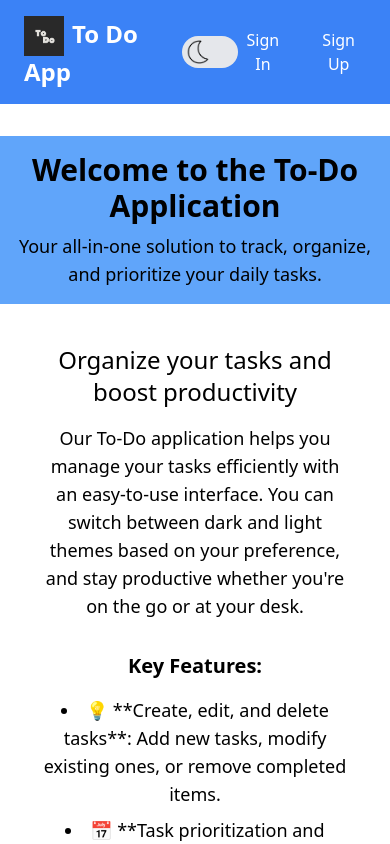
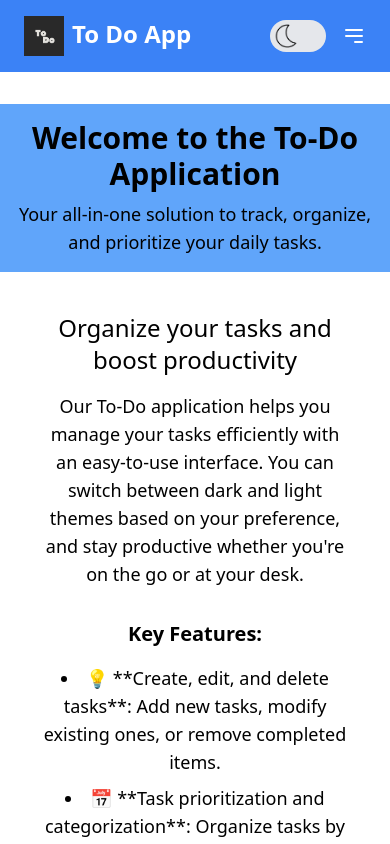
Before and after one commit to m-ahrukh/to-do, a Next.js app: page / in a window 390 px wide. Shown: the top 844 px of the page. Built offline with nearby package versions, Linux system fonts and the light colour scheme.

Commit message:
added layout responsiveness

```diff
--- a/src/app/layout.tsx
+++ b/src/app/layout.tsx
@@ -24,14 +24,13 @@ export default function RootLayout({
 }: {
   children: React.ReactNode;
 }) {
-
-  const [theme, setTheme] = useState('light');
-  const [isAuthenticated, setIsAuthenticated] = useState(false)
+  const [theme, setTheme] = useState("light");
+  const [isAuthenticated, setIsAuthenticated] = useState(false);
+  const [menuOpen, setMenuOpen] = useState(false); // State for mobile menu
   const router = useRouter();
 
-  // Retrieve theme from local storage and check user authentication status
   useEffect(() => {
-    const savedTheme = localStorage.getItem('theme') || 'light';
+    const savedTheme = localStorage.getItem("theme") || "light";
     setTheme(savedTheme);
     document.documentElement.classList.add(savedTheme);
 
@@ -40,13 +39,14 @@ export default function RootLayout({
         data: { user },
       } = await supabase.auth.getUser();
       setIsAuthenticated(!!user); // Set isAuthenticated to true if user exists
-    }
+    };
 
-    checkUserStatus()
+    checkUserStatus();
 
     // Listen for changes in authentication state
     const { data: { subscription } } = supabase.auth.onAuthStateChange(
       (event, session) => {
+        console.log(event);
         setIsAuthenticated(!!session?.user);
       }
     );
@@ -58,24 +58,24 @@ export default function RootLayout({
   }, []);
 
   const toggleTheme = () => {
-    const newTheme = theme === 'light' ? 'dark' : 'light';
+    const newTheme = theme === "light" ? "dark" : "light";
     setTheme(newTheme);
-    localStorage.setItem('theme', newTheme);
-    document.documentElement.classList.toggle('dark', newTheme === 'dark');
-    document.documentElement.classList.toggle('light', newTheme === 'light');
+    localStorage.setItem("theme", newTheme);
+    document.documentElement.classList.toggle("dark", newTheme === "dark");
+    document.documentElement.classList.toggle("light", newTheme === "light");
   };
 
-  // Function to handle user logout
   const handleLogout = async () => {
-    const { error } = await supabase.auth.signOut()
+    const { error } = await supabase.auth.signOut();
     if (error) {
-      console.error("logout Error:", error.message)
+      console.error("logout Error:", error.message);
     } else {
-      setIsAuthenticated(false) // Set the authentication state to false after logout
+      setIsAuthenticated(false); // Set the authentication state to false after logout
       console.log("User logged out successfully.");
-      router.push("/")
+      router.push("/");
     }
-  }
+  };
+
   return (
     <html lang="en">
       <head>
@@ -83,50 +83,67 @@ export default function RootLayout({
         <meta name="description" content="Creating To Do Application using NextJs" />
         <link rel="icon" href="/app_icon.ico" sizes="any" />
       </head>
-      <body className={`${geistSans.variable} ${geistMono.variable} antialiased min-h-screen flex flex-col`}>
+      <body
+        className={`${geistSans.variable} ${geistMono.variable} antialiased min-h-screen flex flex-col`}
+      >
         {/* Header Section */}
-        <header className={`w-full py-4 px-6 ${theme === 'dark' ? 'bg-gray-800' : 'bg-blue-500'}`}>
+        <header className={`w-full py-4 px-6 ${theme === "dark" ? "bg-gray-800" : "bg-blue-500"}`}>
           <div className="flex justify-between items-center">
 
             {/* Logo */}
-            <div className={`font-bold text-2xl ${theme === 'dark' ? 'text-gray-100' : 'text-white'}`}>
+            <div className={`font-bold text-2xl ${theme === "dark" ? "text-gray-100" : "text-white"}`}>
               <Link href="/">
-                <img src={theme === 'dark' ? "/logo_Dark_BG.png" : "/logo_Light_BG.png"} alt="Logo" className="h-10 w-10 inline-block mr-2" />
+                <img
+                  src={theme === "dark" ? "/logo_Dark_BG.png" : "/logo_Light_BG.png"}
+                  alt="Logo"
+                  className="h-10 w-10 inline-block mr-2"
+                />
                 To Do App
               </Link>
             </div>
 
+            {/* Desktop Theme Toggle and Navigation Links */}
+            <div className="hidden lg:flex items-center space-x-6">
               {/* Theme Toggle */}
-            <label className="relative inline-flex items-center cursor-pointer">
+              <label className="relative inline-flex items-center cursor-pointer mr-4">
                 <input
                   type="checkbox"
-                checked={theme === 'dark'}
+                  checked={theme === "dark"}
                   onChange={toggleTheme}
                   className="sr-only"
                 />
-              <div className={`w-14 h-8 ${theme === 'dark' ? 'bg-gray-700' : 'bg-gray-300'} relative rounded-full`}>
-                <span className={`absolute left-1 top-1 w-6 h-6 transition-transform duration-300 ${theme === 'dark' ? 'transform translate-x-6' : ''}`}></span>
+                <div
+                  className={`w-14 h-8 ${theme === "dark" ? "bg-gray-700" : "bg-gray-300"} relative rounded-full`}
+                >
+                  <span
+                    className={`absolute left-1 top-1 w-6 h-6 transition-transform duration-300 ${
+                      theme === "dark" ? "transform translate-x-6" : ""
+                    }`}
+                  ></span>
                 </div>
                 {/* Moon Image */}
                 <img
                   src="/moon.png"
                   alt="Moon"
-                className={`absolute left-1 top-1 w-6 h-6 transition-opacity duration-300 ${theme === 'dark' ? 'opacity-0' : 'opacity-100'}`}
+                  className={`absolute left-1 top-1 w-6 h-6 transition-opacity duration-300 ${
+                    theme === "dark" ? "opacity-0" : "opacity-100"
+                  }`}
                 />
                 {/* Sun Image */}
                 <img
                   src="/sun.png"
                   alt="Sun"
-                className={`absolute left-8 top-1 w-6 h-6 transition-opacity duration-300 ${theme === 'dark' ? 'opacity-100' : 'opacity-0'}`}
+                  className={`absolute left-8 top-1 w-6 h-6 transition-opacity duration-300 ${
+                    theme === "dark" ? "opacity-100" : "opacity-0"
+                  }`}
                 />
               </label>
 
-            {/* Navigation Links */}
+              {/* Desktop Navigation Links */}
               <nav>
-              <ul className={`flex space-x-6 ${theme === 'dark' ? 'text-gray-300' : 'text-white'}`}>
+                <ul className={`flex space-x-6 ${theme === "dark" ? "text-gray-300" : "text-white"}`}>
                   {isAuthenticated ? (
                     <>
-                    {/* If the user is authenticated, show About and Contact Us */}
                       <li>
                         <Link href="/about">
                           <button className="hover:underline">About</button>
@@ -145,7 +162,6 @@ export default function RootLayout({
                     </>
                   ) : (
                     <>
-                    {/* If the user is not authenticated, show Sign In and Sign Up */}
                       <li>
                         <Link href="/signin">
                           <button className="hover:underline">Sign In</button>
@@ -161,16 +177,111 @@ export default function RootLayout({
                 </ul>
               </nav>
             </div>
+
+            {/* Mobile Menu Icon */}
+            <div className="lg:hidden flex items-center">
+              {/* Theme Toggle */}
+              <label className="relative inline-flex items-center cursor-pointer mr-4">
+                <input
+                  type="checkbox"
+                  checked={theme === "dark"}
+                  onChange={toggleTheme}
+                  className="sr-only"
+                />
+                <div
+                  className={`w-14 h-8 ${theme === "dark" ? "bg-gray-700" : "bg-gray-300"} relative rounded-full`}
+                >
+                  <span
+                    className={`absolute left-1 top-1 w-6 h-6 transition-transform duration-300 ${
+                      theme === "dark" ? "transform translate-x-6" : ""
+                    }`}
+                  ></span>
+                </div>
+                {/* Moon Image */}
+                <img
+                  src="/moon.png"
+                  alt="Moon"
+                  className={`absolute left-1 top-1 w-6 h-6 transition-opacity duration-300 ${
+                    theme === "dark" ? "opacity-0" : "opacity-100"
+                  }`}
+                />
+                {/* Sun Image */}
+                <img
+                  src="/sun.png"
+                  alt="Sun"
+                  className={`absolute left-8 top-1 w-6 h-6 transition-opacity duration-300 ${
+                    theme === "dark" ? "opacity-100" : "opacity-0"
+                  }`}
+                />
+              </label>
+
+              {/* Hamburger Menu */}
+              <button className="text-white focus:outline-none" onClick={() => setMenuOpen(!menuOpen)}>
+                <svg
+                  className="w-6 h-6"
+                  fill="none"
+                  stroke="currentColor"
+                  viewBox="0 0 24 24"
+                  xmlns="http://www.w3.org/2000/svg"
+                >
+                  <path strokeLinecap="round" strokeLinejoin="round" strokeWidth={2} d="M4 6h16M4 12h16m-7 6h7"></path>
+                </svg>
+              </button>
+            </div>
+          </div>
+
+          {/* Mobile Menu Links */}
+          {menuOpen && (
+            <div className="lg:hidden mt-4 space-y-2">
+              <ul className={`flex flex-col space-y-2 ${theme === "dark" ? "text-gray-300" : "text-white"}`}>
+                {isAuthenticated ? (
+                  <>
+                    <li>
+                      <Link href="/about">
+                        <button className="hover:underline">About</button>
+                      </Link>
+                    </li>
+                    <li>
+                      <Link href="/contact">
+                        <button className="hover:underline">Contact Us</button>
+                      </Link>
+                    </li>
+                    <li>
+                      <button onClick={handleLogout} className="hover:underline">
+                        Logout
+                      </button>
+                    </li>
+                  </>
+                ) : (
+                  <>
+                    <li>
+                      <Link href="/signin">
+                        <button className="hover:underline">Sign In</button>
+                      </Link>
+                    </li>
+                    <li>
+                      <Link href="/signup">
+                        <button className="hover:underline">Sign Up</button>
+                      </Link>
+                    </li>
+                  </>
+                )}
+              </ul>
+            </div>
+          )}
         </header>
+
         <main className="flex-grow">{children}</main>
-        <footer className={`w-full p-4 bg-blue-500 text-white text-center ${theme === 'dark' ? 'bg-gray-800' : 'bg-blue-500'}`}>
-          <p className='text-sm'>
+
+        <footer
+          className={`w-full p-4 mt-4 bg-blue-500 text-white text-center ${theme === "dark" ? "bg-gray-800" : "bg-blue-500"
+            }`}
+        >
+          <p className="text-sm">
             Start organizing your tasks with ease and increase your productivity. <br />
             Stay on top of your to-do list, no matter where you are!
           </p>
-          <p>
-            © 2024 To-Do Application
-          </p>
+          <p>© 2024 To-Do Application</p>
         </footer>
       </body>
     </html>
```
Lines whose indentation alone changed are shown as unchanged.
